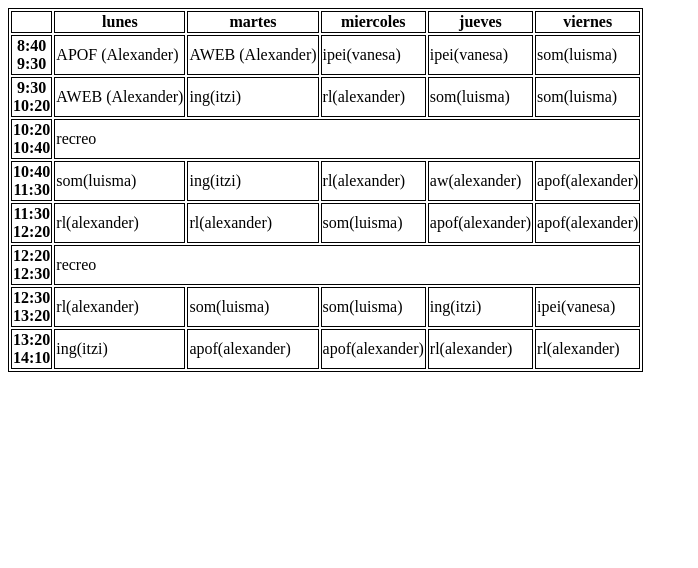
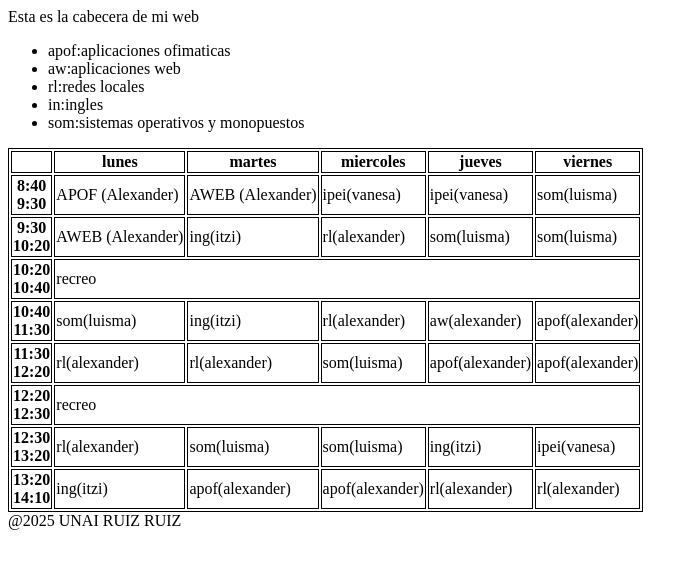
Before and after one commit to LaProvidencia-Unai/horario, a plain HTML site: page INDEX.HTML in a window 1280 px wide. Shown: the whole page, without its empty margins (0-698 px from the left). Drawn offline with Linux system fonts and the light colour scheme.

Commit message:
Add files via upload

```diff
--- a/INDEX.HTML
+++ b/INDEX.HTML
@@ -18,7 +18,17 @@ table, th, td {
 
 
 </head>
+<header>Esta es la cabecera de mi web</header>
 <body>
+    <div>
+        <ul>
+        <li>apof:aplicaciones ofimaticas</li>
+        <li>aw:aplicaciones web</li>
+        <li>rl:redes locales</li>
+        <li>in:ingles</li>
+        <li>som:sistemas operativos y monopuestos</li>
+        </ul>
+    </div>
     <table>
         <tr>
             <th></th>
@@ -87,6 +97,7 @@ table, th, td {
 
         </tr>
     </table>
+    <footer>@2025 UNAI RUIZ RUIZ</footer>
 
 </body>
 </html>
```
